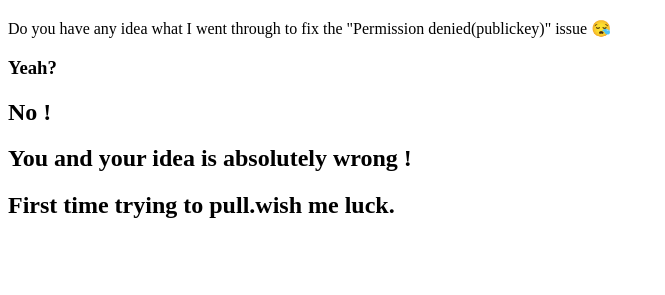
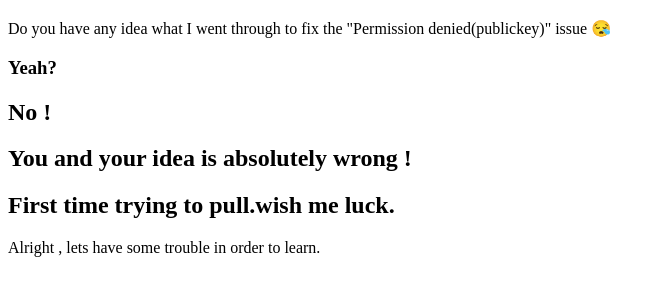
Before and after one commit to tasinchowdhury26/My-First-Website, a plain HTML site: page index.html in a window 1280 px wide. Shown: the part 61-356 px from the top of the page, without its empty margins (0-665 px from the left). Drawn offline with Linux system fonts and the light colour scheme.

Commit message:
Update index.html

```diff
--- a/index.html
+++ b/index.html
@@ -12,5 +12,6 @@
     <h2>No ! </h2>
     <h2>You and your idea is absolutely wrong !</h2>
     <h2>First time trying to pull.wish me luck.</h2>
+    <p>Alright , lets have some trouble in order to learn.</p>
 </body>
 </html>
```
